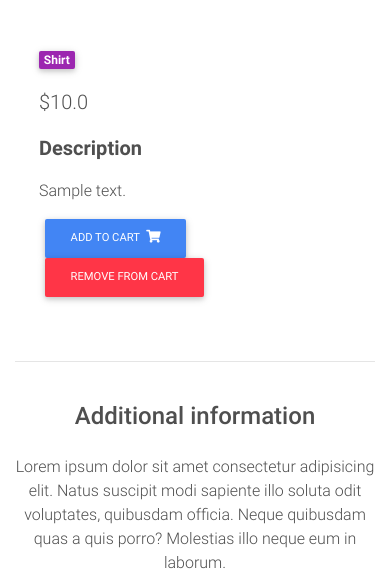
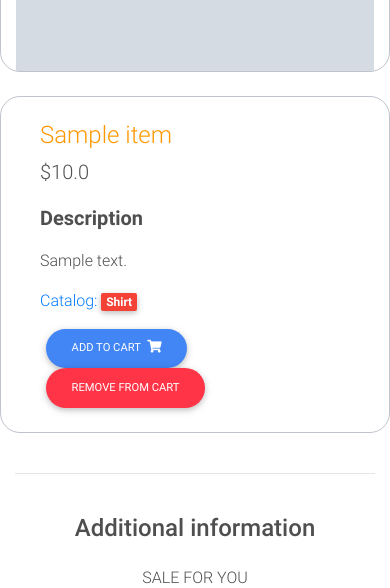
Before and after one commit to truonghq99/E-Commerce, a Django app: page /product/sample/ in a window 390 px wide. Shown: the part 463-1051 px from the top of the page. Run offline with Django 3.2, Linux system fonts and the light colour scheme; tables that the repository leaves empty hold one stand-in row (values such as "Sample post"); grey boxes marked "Sample" are stand-in pictures; some libraries are stand-ins or nearby versions.

Commit message:
fix product

```diff
--- a/static_in_env/css/style.min.css
+++ b/static_in_env/css/style.min.css
@@ -1 +1,13 @@
 .view,body,html{height:100%}.carousel{height:50%}.carousel .carousel-inner,.carousel .carousel-inner .active,.carousel .carousel-inner .carousel-item{height:100%}@media (max-width:776px){.carousel{height:100%}}.page-footer{background-color:#929FBA}
+.btn-custom {
+  border-radius: 30px;
+}
+.border-custom {
+  border-radius: 20px;
+  border: solid 1px #bec3cc;
+}
+
+.icon {
+  width: 200px;
+  height: 200px;
+}
--- a/templates/home.html
+++ b/templates/home.html
@@ -60,7 +60,7 @@
 
             <div class="card">
 
-              <div class="view overlay">
+              <div class="view overlay icon">
                 {% comment %} <img src="https://mdbootstrap.com/img/Photos/Horizontal/E-commerce/Vertical/12.jpg" class="card-img-top" {% endcomment %}
                 <img src="{{ item.image.url }}" class="card-img-top">
                 <a href="{{ item.get_absolute_url }}">
--- a/templates/product.html
+++ b/templates/product.html
@@ -2,36 +2,37 @@
 
 {% block content %}
 
+{% load static %}
+
+
   <main class="mt-5 pt-4">
+    <div class="container dark-grey-text mt-5">
+     <a href="/">Home</a> / <span class="lime-text">{{ object.title }}</span>
+    </div>
     <div class="container dark-grey-text mt-5">
 
       <!--Grid row-->
       <div class="row wow fadeIn">
-
+        <!-- media_root/{{object.image}} -->
         <!--Grid column-->
-        <div class="col-md-6 mb-4">
-
-          <img src="https://mdbootstrap.com/img/Photos/Horizontal/E-commerce/Products/14.jpg" class="img-fluid" alt="">
+        <div class="col-md-6 mb-4 border-custom">
+          <img src="{{object.image.url}}" class="img-fluid" alt="">
 
         </div>
         <!--Grid column-->
 
         <!--Grid column-->
-        <div class="col-md-6 mb-4">
+        <div class="col-md-6 mb-4 border-custom">
 
           <!--Content-->
           <div class="p-4">
 
-            <div class="mb-3">
-              <a href="">
-                <span class="badge purple mr-1">{{ object.get_category_display }}</span>
-              </a>
-            </div>
+            <h4 class="orange-text">{{ object.title }}</h4>
 
             <p class="lead">
               {% if object.discount_price %}
               <span class="mr-1">
-                <del>${{ object.price }}</del>
+                <del class="red-text">${{ object.price }}</del>
               </span>
               <span>${{ object.discount_price }}</span>
               {% else %}
@@ -42,6 +43,12 @@
             <p class="lead font-weight-bold">Description</p>
 
             <p>{{ object.description }}</p>
+            <div class="mb-3">
+              <a href="">
+               Catalog: <span class="badge red mr-1">{{ object.get_category_display }}</span>
+              </a>
+            </div>
+
 
             {% comment %} <form class="d-flex justify-content-left">
               <!-- Default input -->
@@ -52,11 +59,11 @@
               </button>
 
             </form> {% endcomment %}
-            <a href="{{ object.get_add_to_cart_url }}" class="btn btn-primary btn-md my-0 p">
+            <a href="{{ object.get_add_to_cart_url }}" class="btn btn-primary btn-md my-0 p btn-custom">
               Add to cart
               <i class="fas fa-shopping-cart ml-1"></i>
             </a>
-            <a href="{{ object.get_remove_from_cart_url }}" class="btn btn-danger btn-md my-0 p">
+            <a href="{{ object.get_remove_from_cart_url }}" class="btn btn-danger btn-md my-0 p btn-custom">
               Remove from cart
             </a>
 
@@ -79,9 +86,7 @@
 
           <h4 class="my-4 h4">Additional information</h4>
 
-          <p>Lorem ipsum dolor sit amet consectetur adipisicing elit. Natus suscipit modi sapiente illo soluta odit
-            voluptates,
-            quibusdam officia. Neque quibusdam quas a quis porro? Molestias illo neque eum in laborum.</p>
+          <p>SALE FOR YOU</p>
 
         </div>
         <!--Grid column-->
@@ -95,7 +100,7 @@
         <!--Grid column-->
         <div class="col-lg-4 col-md-12 mb-4">
 
-          <img src="https://mdbootstrap.com/img/Photos/Horizontal/E-commerce/Products/11.jpg" class="img-fluid" alt="">
+          <img src="https://cdn3.yame.vn/pimg/ao-thun-tn-tc-van-hien-chi-bang-min2-0020009/b47ca88d-83da-cf01-0635-00179a4f447a.jpg?w=800" class="img-fluid" alt="">
 
         </div>
         <!--Grid column-->
@@ -103,7 +108,7 @@
         <!--Grid column-->
         <div class="col-lg-4 col-md-6 mb-4">
 
-          <img src="https://mdbootstrap.com/img/Photos/Horizontal/E-commerce/Products/12.jpg" class="img-fluid" alt="">
+          <img src="https://cdn3.yame.vn/cimg/qua-tang-mien-phi/33181116-e676-0100-78ff-0017d2c5ac31.jpg?w=800" class="img-fluid" alt="">
 
         </div>
         <!--Grid column-->
@@ -111,7 +116,7 @@
         <!--Grid column-->
         <div class="col-lg-4 col-md-6 mb-4">
 
-          <img src="https://mdbootstrap.com/img/Photos/Horizontal/E-commerce/Products/13.jpg" class="img-fluid" alt="">
+          <img src="https://cdn3.yame.vn/cimg/sale-so-mi-50/9f44f8b1-7919-0500-e2b6-0017deb04863.jpg?w=800" class="img-fluid" alt="">
 
         </div>
         <!--Grid column-->
```
Also changed, not shown: package-lock.json (added), static_in_env/css/bootstrap.css.
